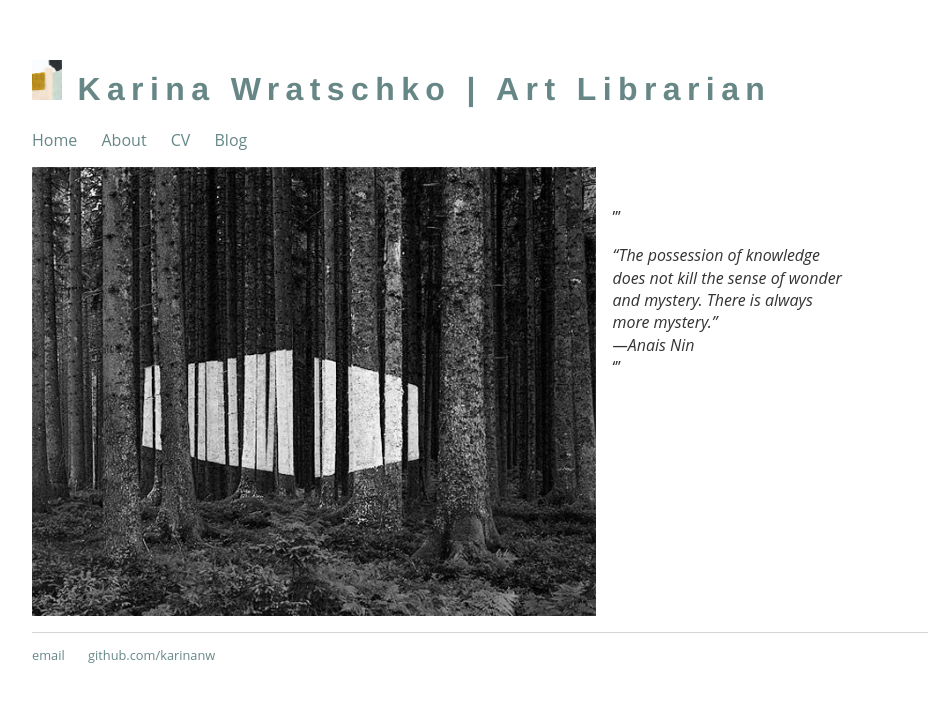
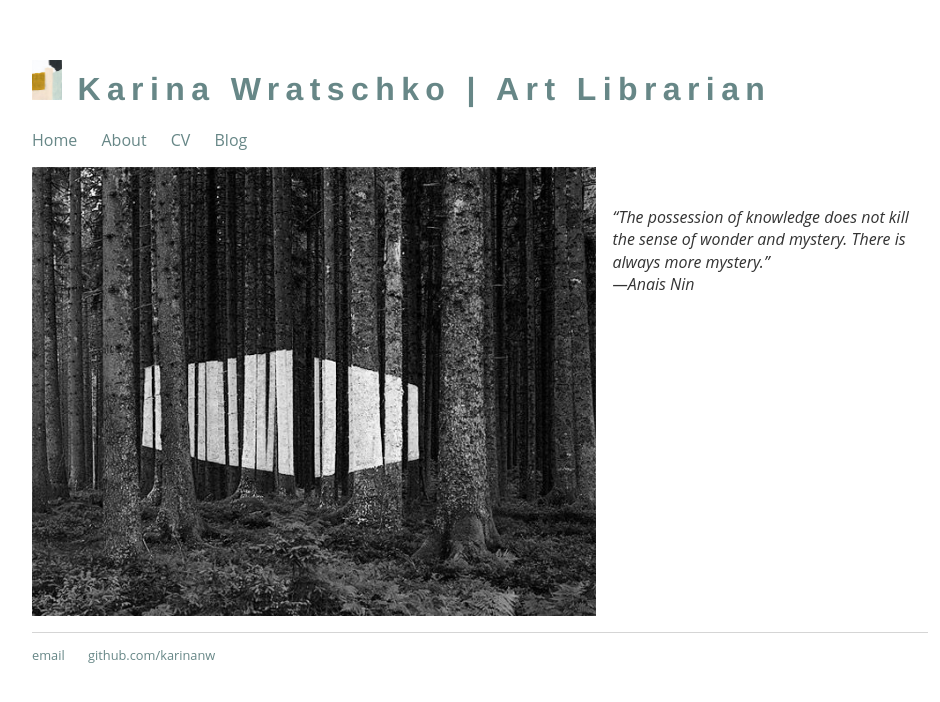
Before and after one commit to karinanw/karinanw.github.io, a Jekyll site: the page built from index.md, in a window 1280 px wide. Shown: the top 702 px of the page, without its empty margins (160-1100 px from the left). Built offline with Jekyll 4.4.1, drawn with Linux system fonts in a browser that asks for light colours.

```diff
--- a/index.md
+++ b/index.md
@@ -6,7 +6,5 @@ title: Karina Wratschko | Art Librarian
 ![Imbeir](/images/imberi.jpg)
 </span>
 
-'''
->>*"The possession of knowledge does not kill the sense of wonder and mystery. There is always more mystery."*
+*"The possession of knowledge does not kill the sense of wonder and mystery. There is always more mystery."*
 *---Anais Nin*
-'''
```
